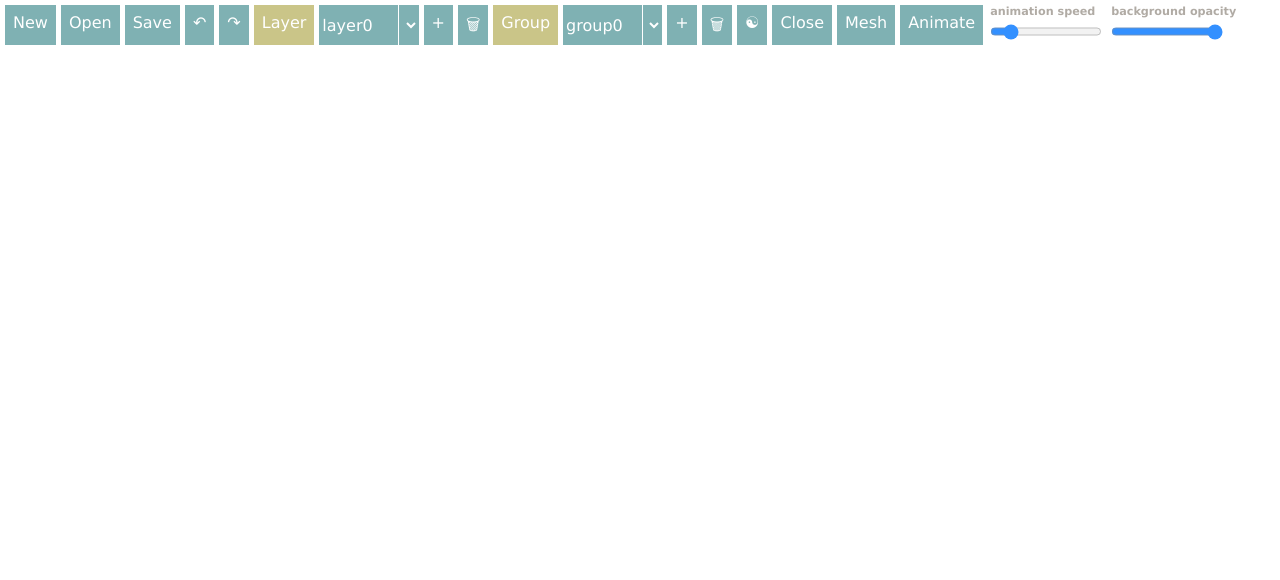
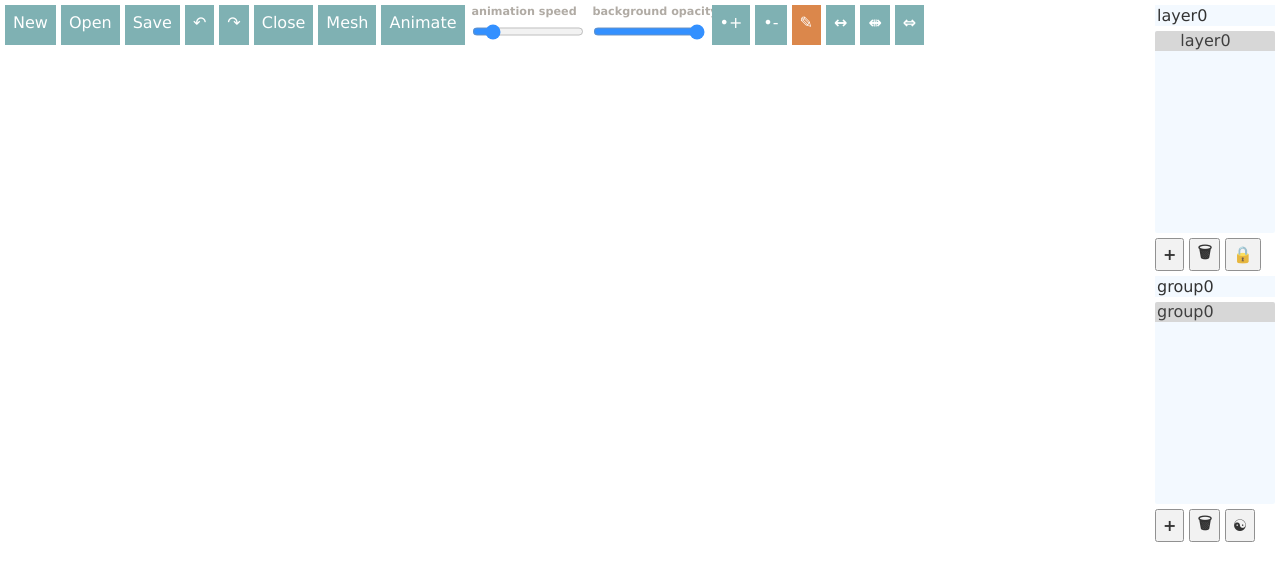
Before and after one commit to laurepro/meshpath, a plain HTML site: page index.html in a window 1280 px wide. Drawn offline with Linux system fonts and the light colour scheme.

Commit message:
lock layer

```diff
--- a/index.html
+++ b/index.html
@@ -10,27 +10,40 @@
         <script type="text/javascript"  src="bezier.js"></script>
     </head>
     <body>
-        <div>
+        <nav>
             <label class="clear" title="Clear project"><div>New</div></label>
             <label class="open" title="Upload project or background"><input type="file" /><div>Open</div></label>
             <label class="save" title="Download project"><div>Save</div></label>
             <label class="undo" title="undo"><div>&cularr;</div></label>
             <label class="redo" title="redo"><div>&curarr;</div></label>
-            <label><div class="label">Layer</div></label>
-            <label class="select-editable"><select name="layers"></select><input type="text" name="layername"></label>
-            <label class="add layer" title="Add a layer"><div>+</div></label>
-            <label class="remove layer" title="Remove a layer"><div>&#128465;</div></label>
-            <label><div class="label">Group</div></label>
-            <label class="select-editable"><select name="groups"></select><input type="text" name="groupname"></label>
-            <label class="add group" title="Add a group"><div>+</div></label>
-            <label class="remove group" title="Remove a group"><div>&#128465;</div></label>
-            <label class="reverse" title="Reverse path group"><div>&#9775;</div></label>
-            <label class="close" title="Close all pathes"><input type="checkbox" name="close"><div>Close</div></label></label>
-            <label class="mesh" title="Show/hide mesh"><input type="checkbox" name="mesh"><div>Mesh</div></label></label>
+            <label class="close" title="Close all pathes"><input type="checkbox" name="close"><div>Close</div></label>
+            <label class="mesh" title="Show/hide mesh"><input type="checkbox" name="mesh"><div>Mesh</div></label>
             <label class="animate" title="Show animation"><div>Animate</div></label>
             <input type="range" name="speed" min="1" max="30" step="1" value="5" title="animation speed">
             <input type="range" name="bkg" min="0" max="1" step="0.1" value="1" title="background opacity">
-        </div>
+            <label class="path add" title="Add path"><div>&#149;+</div></label>
+            <label class="path remove" title="Remove path"><div>&#149;-</div></label>
+            <label class="mode" title="Trace layer"><input type="radio" name="mode" value="trace" checked><div>&#9998;&#65039;</div></label>
+            <label class="mode" title="Point move"><input type="radio" name="mode" value="move"><div>&#8596;</div></label>
+            <label class="mode" title="Path move"><input type="radio" name="mode" value="elastic"><div>&#8700;</div></label>
+            <label class="mode" title="Layer move"><input type="radio" name="mode" value="sameway"><div>&#8660;</div></label>
+        </nav>
+        <aside>
+            <input type="text" name="layername">
+            <select name="layers" size="10"></select>
+            <nav>
+                <button class="add layer" title="Add a layer">+</button>
+                <button class="remove layer" title="Remove a layer">&#128465;</button>
+                <button class="lock layer" title="Un/Lock a layer">&#128274;</button>
+            </nav>
+            <input type="text" name="groupname">
+            <select name="groups" size="10"></select>
+            <nav>
+                <button class="add group" title="Add a group">+</button>
+                <button class="remove group" title="Remove a group">&#128465;</button>
+                <button class="reverse" title="Reverse path group">&#9775;</button>
+            </nav>
+        </aside>
         <section id="debug"></section>
         <section id="svg">
             <svg xmlns="http://www.w3.org/2000/svg" version="1.1">
--- a/meshpath.css
+++ b/meshpath.css
@@ -58,21 +58,27 @@ body>section#svg>svg>g#points>g.active circle {
 body>section#svg>svg>g#points>g>g.active circle {
     fill: blue;
 }
+
 body>section#svg>svg>g#points>g>g circle.show,
 body>section#svg>svg>g#points>g.active circle:hover {
     fill: red;
 }
 
-body>section#debug {
-    position:absolute;
-    top:100px;
+body>section#svg>svg>g#points>g.locked circle {
+    fill:black !important;
+    stroke:none !important;
 }
 
-body>div.hidden {
+body>section#debug {
+    position: absolute;
+    top: 100px;
+}
+
+.hidden {
     display: none;
 }
 
-body>div {
+body>nav {
     width: 100%;
     display: flex;
     gap: 5px;
@@ -82,43 +88,38 @@ body>div {
     z-index: 10;
 }
 
-body>div>label>input[type="text"],
-body>div>label>select {
-    font-size: 1rem;
-    background-color: cadetblue;
-    color: white;
+body>aside {
+    position: fixed;
+    right: 0;
+    padding: 5px;
+    opacity: 0.8;
+    z-index: 10;
+    width: 120px;
+    display: flex;
+    flex-direction: column;
+    gap: 5px;
 }
 
-.select-editable {
-    position: relative;
-    width: 6.2rem;
-    height: 18px;
+body>aside>nav {
+    display: flex;
+    flex-direction: row;
+    gap: 5px;
+    align-content: stretch;
 }
 
-.select-editable select {
-    position: absolute;
-    top: 0px;
-    left: px;
+input[type="text"],
+select {
+    font-size: 1rem;
+    background-color:aliceblue;
     border: none;
-    width: 6.2rem
-}
-
-.select-editable input {
-    position: absolute;
-    top: 0px;
-    left: 0px;
-    width: 5rem;
-    padding: 3px;
-    border: none;
-    border-right: 1px solid white
-}
-
-.select-editable select:focus,
-.select-editable input:focus {
     outline: none;
 }
 
-body>div>label>div {
+select {
+    user-select: none;
+}
+
+label>div {
     border: none;
     text-align: center;
     text-decoration: none;
@@ -132,7 +133,12 @@ body>div>label>div {
     user-select: none;
 }
 
-body>div>div>label>div {
+label.mode {
+    font-weight: bold;
+    font-size:1.5rem;
+}
+
+body>nav>div>label>div {
     border: none;
     text-align: center;
     text-decoration: none;
@@ -145,16 +151,16 @@ body>div>div>label>div {
     user-select: none;
 }
 
-body>div label>input:not([type="text"]) {
+body>nav label>input {
     display: none;
 }
 
-body>div input[type="range"] {
+body>nav input[type="range"] {
     width: 7rem;
     margin-top: 15px;
 }
 
-body>div input[type="range"]::before {
+body>nav input[type="range"]::before {
     content: attr(title);
     position: absolute;
     top: 5px;
@@ -162,30 +168,35 @@ body>div input[type="range"]::before {
     font-weight: bold;
 }
 
-body>div select,
-body>div input[type="text"] {
-    height: 2.5rem;
-    width: 5rem;
-}
-
-body>div>label {
+body>nav>label {
     position: relative;
     display: block;
     padding: 0;
 }
 
-body>div label>div.label:hover,
-body>div label>div.label {
+body>nav label>div.label:hover,
+body>nav label>div.label {
     background-color: darkkhaki;
     cursor: auto;
 }
 
-body>div label>input[type="checkbox"]:checked~div,
-body>div label>input[type="radio"]:checked~div {
+body>nav label>input[type="checkbox"]:checked~div,
+body>nav label>input[type="radio"]:checked~div {
     background-color: chocolate;
 }
 
-body>div>button:hover,
-body>div label>div:hover {
+body>nav button:hover,
+body>nav label>div:hover {
     background-color: darksalmon;
 }
+body>aside button {
+    font-weight: bold;
+}
+
+select[name="layers"] option::before {
+    content: "    "
+}
+
+select[name="layers"] option.locked::before {
+    content: "🔒"
+}
--- a/meshpath.js
+++ b/meshpath.js
@@ -1,23 +1,32 @@
 window.addEventListener("load", (le) => {
   const project = new Project();
   const interface = {
-    tools: document.querySelector("body>div"),
-    layers: document.querySelector('body>div select[name="layers"]'),
-    groups: document.querySelector('body>div select[name="groups"]'),
+    tools: document.querySelector("body>nav"),
+    area: document.querySelector("body>aside"),
+    layers: document.querySelector('body>aside select[name="layers"]'),
+    groups: document.querySelector('body>aside select[name="groups"]'),
     activateLayer: (layer) => {
       project.activateLayer(layer);
       interface.layers.querySelector(`option[value="${layer}"]`).selected = true;
-      interface.tools.querySelector('input[name="layername"]').value = project.getLayerName(layer);
+      interface.area.querySelector('input[name="layername"]').value = project.getLayerName(layer);
     },
     activateGroup: (group) => {
       project.activateGroup(group);
       interface.groups.querySelector(`option[value="${group}"]`).selected = true;
-      interface.tools.querySelector('input[name="groupname"]').value = project.getGroupName(group);
+      interface.area.querySelector('input[name="groupname"]').value = project.getGroupName(group);
+    },
+    activatePath: (index) => {
+      project.activatePath(index);
+      project.showMeshPoint(project.getCurGroup(), project.getCurPath());
+    },
+    getMode: () => {
+      return interface.tools.querySelector('input[name="mode"]:checked').getAttribute("value");
     },
   };
   document.addEventListener("keyup", (ke) => {
     if (ke.code == "Escape") {
       interface.tools.classList.toggle("hidden");
+      interface.area.classList.toggle("hidden");
     }
   });
   interface.tools.querySelector('input[type="range"]').addEventListener("change", (ce) => {
@@ -31,39 +40,39 @@ window.addEventListener("load", (le) => {
       }
     }
   });
-  interface.tools.querySelector("label.add.layer").addEventListener("click", (ce) => {
+  interface.area.querySelector("button.add.layer").addEventListener("click", (ce) => {
     if (project.pointCount(0) > 0) {
-      interface.tools.addlayer(project.addLayer());
+      interface.area.addlayer(project.addLayer());
     }
   });
-  interface.tools.querySelector("label.remove.layer").addEventListener("click", (ce) => {
+  interface.area.querySelector("button.remove.layer").addEventListener("click", (ce) => {
     if (project.layerCount() > 1) {
       Array.from(interface.layers.querySelectorAll("option")).pop().remove();
       interface.activateLayer(project.removeLayer());
       interface.layers.querySelectorAll("option").forEach((o, k) => (o.text = project.getLayerName(k)));
     }
   });
-  interface.tools.querySelector("label.add.group").addEventListener("click", (ce) => {
+  interface.area.querySelector("button.add.group").addEventListener("click", (ce) => {
     if (project.pointCount(0) > 0) {
-      interface.tools.addgroup(project.addGroup());
+      interface.area.addgroup(project.addGroup());
     }
   });
-  interface.tools.querySelector("label.remove.group").addEventListener("click", (ce) => {
+  interface.area.querySelector("button.remove.group").addEventListener("click", (ce) => {
     if (project.groupCount() > 1) {
       Array.from(interface.groups.querySelectorAll("option")).pop().remove();
       interface.activateGroup(project.removeGroup());
       interface.groups.querySelectorAll("option").forEach((o, k) => (o.text = project.getGroupName(k)));
     }
   });
-  interface.tools.querySelector('input[name="layername"]').addEventListener("change", (ce) => {
+  interface.area.querySelector('input[name="layername"]').addEventListener("change", (ce) => {
     project.setLayerName(ce.target.value);
     interface.layers.children[project.getCurLayer()].text = ce.target.value;
   });
-  interface.tools.querySelector('input[name="groupname"]').addEventListener("change", (ce) => {
+  interface.area.querySelector('input[name="groupname"]').addEventListener("change", (ce) => {
     project.setGroupName(ce.target.value);
     interface.groups.children[project.getCurGroup()].text = ce.target.value;
   });
-  interface.tools.addgroup = (id) => {
+  interface.area.addgroup = (id) => {
     let newid = interface.groups.querySelectorAll("option").length;
     let option = document.createElement("option");
     option.value = newid;
@@ -72,11 +81,12 @@ window.addEventListener("load", (le) => {
     interface.groups.querySelectorAll("option").forEach((o, k) => (o.text = project.getGroupName(k)));
     interface.activateGroup(id);
   };
-  interface.tools.addlayer = (id) => {
+  interface.area.addlayer = (id) => {
     let newid = interface.layers.querySelectorAll("option").length;
     let option = document.createElement("option");
     option.value = newid;
     option.selected = true;
+    option.classList.toggle("locked", project.islocked(newid));
     interface.layers.appendChild(option);
     interface.layers.querySelectorAll("option").forEach((o, k) => (o.text = project.getLayerName(k)));
     interface.activateLayer(id);
@@ -121,12 +131,12 @@ window.addEventListener("load", (le) => {
   interface.tools.reInit = () => {
     interface.layers.length = 0;
     for (let i = 0; i < project.layerCount(); i++) {
-      interface.tools.addlayer(i);
+      interface.area.addlayer(i);
     }
     interface.activateLayer(project.getCurLayer());
     interface.groups.length = 0;
     for (let i = 0; i < project.groupCount(); i++) {
-      interface.tools.addgroup(i);
+      interface.area.addgroup(i);
     }
     interface.activateGroup(project.getCurGroup());
   };
@@ -136,8 +146,20 @@ window.addEventListener("load", (le) => {
   interface.tools.querySelector("label.animate").addEventListener("click", (ce) => {
     project.animate(true);
   });
-  interface.tools.querySelector("label.reverse").addEventListener("click", (ce) => {
+  interface.tools.querySelector("label.path").addEventListener("click", (ce) => {
+    if (ce.target.classList.includes("add")) {
+      project.addPoint();
+    } else if (ce.target.classList.includes("remove")) {
+      project.removePoint();
+    }
+  });
+  interface.area.querySelector("button.reverse").addEventListener("click", (ce) => {
     project.reverseGroup();
+  });
+  interface.area.querySelector("button.lock").addEventListener("click", (ce) => {
+    let lock = project.lockLayer();
+    let layer = project.curlayer;
+    interface.layers.querySelector(`option[value="${layer}"]`).classList.toggle("locked", lock);
   });
   interface.tools.querySelector('input[name="bkg"]').addEventListener("change", (ce) => {
     project.svg.image.style.opacity = ce.target.value;
@@ -150,28 +172,24 @@ window.addEventListener("load", (le) => {
     move: false,
   };
   project.svg.svg.addEventListener("mousedown", (md) => {
+    let mode = interface.getMode();
     if (md.target.tagName == "circle") {
       let index = [...md.target.parentNode.children].indexOf(md.target),
         group = md.target.parentNode.getAttribute("group"),
-        layer = md.target.parentNode.parentNode.getAttribute("layer"),
-        keys = (md.shiftKey ? "S" : "") + (md.ctrlKey ? "C" : "") + (md.altKey ? "A" : "");
-      if (keys == "S") {
+        layer = md.target.parentNode.parentNode.getAttribute("layer");
+      interface.activateLayer(layer);
+      interface.activateGroup(group);
+      interface.activatePath(index);
+      if (mode == "trace") {
         if (index == 0 || index == project.pointCount(group) - 1) {
           action.trace = index == 0 ? -1 : 1;
           action.group = group;
-        } else {
-          project.addPoint(group, index);
         }
-      } else if (keys == "SA") {
-        project.removePoint(group, index);
-      } else if (keys == "A") {
-        project.equalizePoints(group, index);
       } else {
-        interface.activateLayer(layer);
-        interface.activateGroup(group);
-        action.move = md.target;
+        if (project.isMovable()) {
+          action.move = md.target;
+        }
       }
-      project.showMeshPoint(group, index);
     } else if (project.curGroupEmpty()) {
       action.trace = true;
       action.group = false;
@@ -192,9 +210,10 @@ window.addEventListener("load", (le) => {
   });
   project.svg.svg.addEventListener("mousemove", (me) => {
     if (me.buttons == 1) {
+      let mode = interface.getMode();
       let x = me.offsetX / project.getScale(),
         y = me.offsetY / project.getScale();
-      if (me.shiftKey && action.trace !== false) {
+      if (mode == "trace" && action.trace !== false) {
         var group = action.group || project.getCurGroup();
         project.tracePoint(group, action.trace, x, y);
       } else if (action.move !== false) {
@@ -207,7 +226,7 @@ window.addEventListener("load", (le) => {
         if (y > project.heignt - 10) x = project.height;
         action.move.setAttribute("cx", x);
         action.move.setAttribute("cy", y);
-        project.movePoint(g, index, x, y, me.ctrlKey);
+        project.movePoint(g, index, x, y, mode);
       }
     }
   });
--- a/project.js
+++ b/project.js
@@ -1,7 +1,7 @@
 class Project {
   constructor() {
     this.history = new History();
-    let init = `{"layer":[[[]]],"background":"","names":{"layer":["layer0"],"group":["group0"]},"width":${window.innerWidth},"height":${window.innerHeight},"close":false}`;
+    let init = `{"layer":[[[]]],"background":"","names":{"layer":["layer0"],"group":["group0"]},"lock":[],"width":${window.innerWidth},"height":${window.innerHeight},"close":false}`;
     this.load(localStorage.getItem("project") || init);
     this.save(true);
     this.svg = {
@@ -16,6 +16,7 @@ class Project {
     };
     this.curlayer = 0;
     this.curgroup = 0;
+    this.curpath = 0;
     this.duration = 5;
     this.decorate();
     this.drawSvg();
@@ -32,6 +33,7 @@ class Project {
     let load = JSON.parse(store);
     this.layer = load.layer;
     this.names = load.names;
+    this.lock = load.lock;
     this.background = load.background;
     this.width = load.width;
     this.height = load.height;
@@ -115,6 +117,7 @@ ${this.animation()}
     return JSON.stringify({
       layer: this.layer,
       names: this.names,
+      lock: this.lock,
       background: this.background,
       width: this.width,
       height: this.height,
@@ -171,6 +174,9 @@ ${this.animation()}
   getCurGroup() {
     return this.curgroup;
   }
+  getCurPath() {
+    return this.curpath;
+  }
   getLayer(layer) {
     return this.layer[layer];
   }
@@ -201,13 +207,13 @@ ${this.animation()}
     return `<path layer="${layer}" class="${layer == this.curlayer ? "active" : ""}" d="${this.layer[layer].map((group) => this.drawGroup(group)).join(" ")}" stroke-width="${0.75 / this.svg.scale}" fill="none"/>`;
   }
   drawGroup(group) {
-    return bezierPath(group.map((point) => [point.x, point.y])); // + (this.close ? ' Z' : '');
+    return bezierPath(group.map((point) => [point.x, point.y]));
   }
   drawPointAll() {
     this.svg.points.innerHTML = this.layer.map((l, layer) => this.drawPoint(layer)).join("");
   }
   drawPoint(layer) {
-    return `<g layer="${layer}" class="${layer == this.curlayer ? "active" : ""}">${this.layer[layer].map((group, g) => `<g group="${g}" class="${g == this.curgroup ? "active" : ""}" >${group.map((point) => `<circle cx="${point.x}" cy="${point.y}" r="${4 / this.svg.scale}" stroke-width="${0.75 / this.svg.scale}"/>`).join("")}</g>`).join("")}</g>`;
+    return `<g layer="${layer}" class="${layer == this.curlayer ? "active" : ""} ${this.lock.includes(layer) ? "locked" : ""}">${this.layer[layer].map((group, g) => `<g group="${g}" class="${g == this.curgroup ? "active" : ""}" >${group.map((point) => `<circle cx="${point.x}" cy="${point.y}" r="${4 / this.svg.scale}" stroke-width="${0.75 / this.svg.scale}"/>`).join("")}</g>`).join("")}</g>`;
   }
   drawMeshAll() {
     let mesh = [];
@@ -268,6 +274,21 @@ ${this.animation()}
     this.drawSvg();
     return this.curlayer;
   }
+  lockLayer() {
+    if (this.lock.includes(this.curlayer)) {
+      this.lock = this.lock.filter((item) => item != this.curlayer);
+    } else {
+      this.lock.push(this.curlayer);
+    }
+    this.save(true);
+    return this.lock.includes(this.curlayer);
+  }
+  islocked(layer) {
+    return this.lock.includes(layer);
+  }
+  isMovable() {
+    return !this.lock.includes(this.curlayer);
+  }
   addGroup() {
     const regex = new RegExp("[0-9]+");
     let numgroup = this.names.group.length;
@@ -307,6 +328,9 @@ ${this.animation()}
     let active = this.svg.points.querySelector(`g[layer="${l}"]`);
     active.classList.add("active");
     this.svg.points.appendChild(active);
+  }
+  activatePath(p) {
+    this.curpath = parseInt(p);
   }
   reverseGroup() {
     this.layer.forEach((l, layer) => {
@@ -408,11 +432,20 @@ ${this.animation()}
     this.svg.layers.querySelector(`path[layer="${this.curlayer}"]`).outerHTML = this.drawLayer(this.curlayer);
     this.save(false);
   }
-  movePoint(group, index, x, y, elastic) {
-    let point = { x: Math.max(0, x), y: Math.max(0, y) };
+  movePoint(group, index, x, y, mode) {
+    let point = { x: Math.max(0, x), y: Math.max(0, y) },
+      oldpoint = this.layer[this.curlayer][group][index];
     this.layer[this.curlayer][group][index] = point;
-    if (elastic) {
+    if (mode == "elastic") {
       this.elasticMove(group, index);
+    } else if (mode == "sameway") {
+      let delta = { x: point.x - oldpoint.x, y: point.y - oldpoint.y };
+      this.layer[this.curlayer][group].forEach((p, point) => {
+        if (index != point) {
+          this.layer[this.curlayer][group][point].x += delta.x;
+          this.layer[this.curlayer][group][point].y += delta.y;
+        }
+      });
     }
     this.svg.layers.querySelector(`path[layer="${this.curlayer}"]`).outerHTML = this.drawLayer(this.curlayer);
     this.svg.meshes.querySelector(`path[group="${group}"][point="${index}"]`).outerHTML = this.drawMesh(group, index);
@@ -421,8 +454,22 @@ ${this.animation()}
     this.showMeshPoint(group, index);
   }
   elasticMove(group, index) {
-    this.equalizePoints(group, index, 0);
-    this.equalizePoints(group, index, this.layer.length - 1);
+    let hook = 0;
+    for (var i = this.curlayer; i > hook; i--) {
+      if (this.lock.includes(i)) {
+        hook = i;
+        break;
+      }
+    }
+    this.equalizePoints(group, index, hook);
+    hook = this.layer.length - 1;
+    for (var i = this.curlayer; i < hook; i++) {
+      if (this.lock.includes(i)) {
+        hook = i;
+        break;
+      }
+    }
+    this.equalizePoints(group, index, hook);
   }
   equalizePoints(group, index, hook) {
     let moved = this.curlayer;
@@ -435,8 +482,8 @@ ${this.animation()}
       stepX = (this.layer[hook][group][index].x - this.layer[moved][group][index].x) / nbr,
       stepY = (this.layer[hook][group][index].y - this.layer[moved][group][index].y) / nbr;
     for (var i = 1; i < nbr; i++) {
-      this.layer[hook + (way * i)][group][index].x = this.layer[hook][group][index].x - stepX * i;
-      this.layer[hook + (way * i)][group][index].y = this.layer[hook][group][index].y - stepY * i;
+      this.layer[hook + way * i][group][index].x = this.layer[hook][group][index].x - stepX * i;
+      this.layer[hook + way * i][group][index].y = this.layer[hook][group][index].y - stepY * i;
     }
     if (arguments.length == 2) {
       this.save(true);
```
